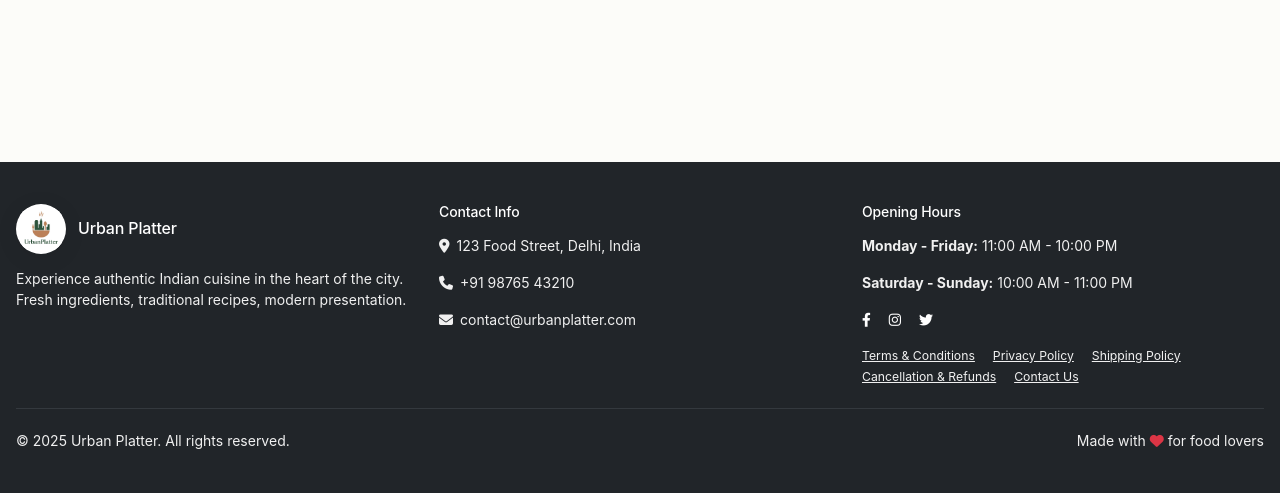
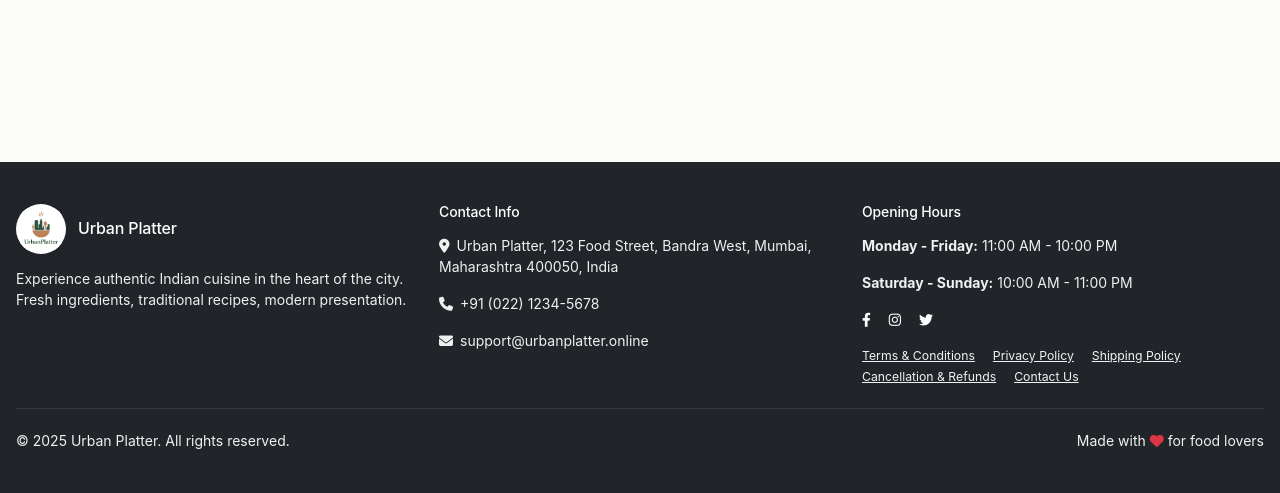
Before and after one commit to vikrantchadha/urbanplatter, a Flask app: page /admin/dashboard in a window 1280 px wide. Shown: the part 480-973 px from the top of the page. Run offline with Flask 3, Linux system fonts and the light colour scheme; a user stored in the database is signed in; data comes from the database, SQL or seed files in the repository; some libraries are stand-ins or nearby versions; some web fonts are replaced.

Commit message:
Update footer contact details to match Contact Us page

```diff
--- a/templates/base.html
+++ b/templates/base.html
@@ -152,9 +152,9 @@
                 <div class="col-md-4">
                     <h6 class="text-primary mb-3">Contact Info</h6>
                     <div class="text-muted">
-                        <p><i class="fas fa-map-marker-alt me-2"></i>123 Food Street, Delhi, India</p>
-                        <p><i class="fas fa-phone me-2"></i>+91 98765 43210</p>
-                        <p><i class="fas fa-envelope me-2"></i>contact@urbanplatter.com</p>
+                        <p><i class="fas fa-map-marker-alt me-2"></i>Urban Platter, 123 Food Street, Bandra West, Mumbai, Maharashtra 400050, India</p>
+                        <p><i class="fas fa-phone me-2"></i>+91 (022) 1234-5678</p>
+                        <p><i class="fas fa-envelope me-2"></i>support@urbanplatter.online</p>
                     </div>
                 </div>
                 <div class="col-md-4">
```
